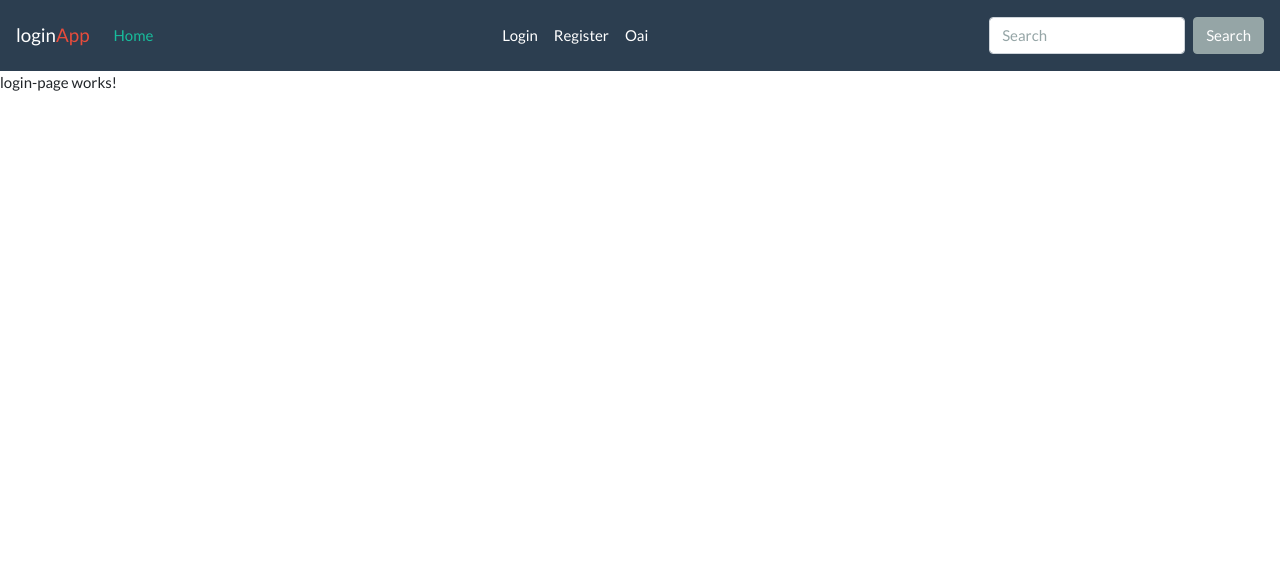
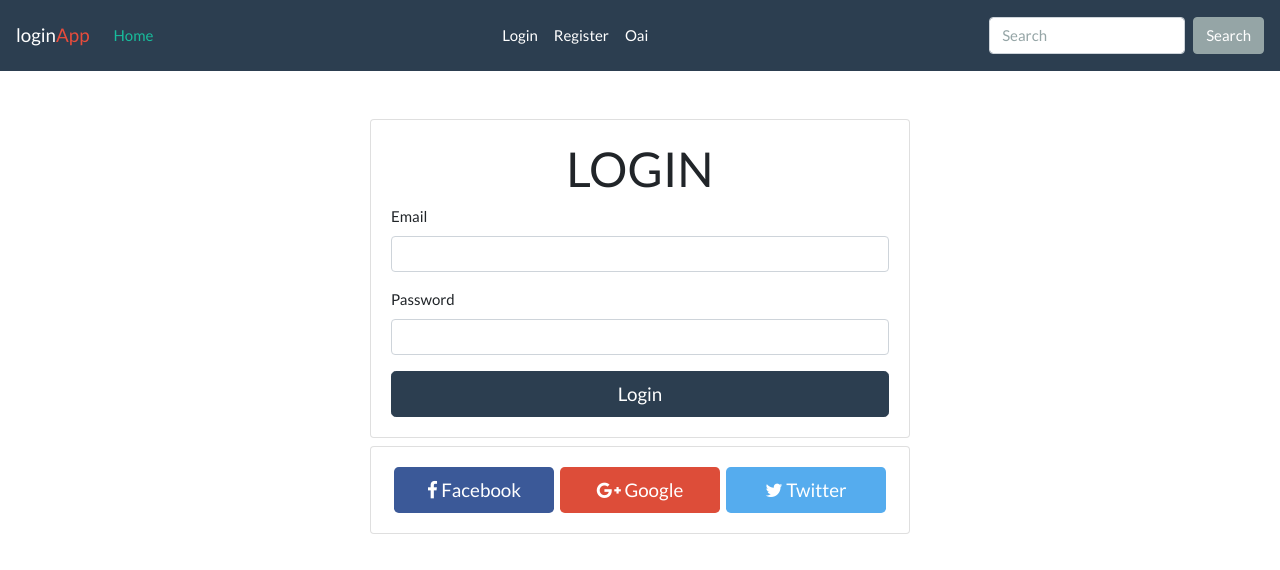
Before and after one commit to nahbiphung/learnAuthFireBase, an Angular app: page /login in a window 1280 px wide. Shown: the top 570 px of the page. Built offline with nearby package versions, Linux system fonts and the light colour scheme.

Commit message:
Make loginPage and registerPage

```diff
--- a/src/app/app.component.html
+++ b/src/app/app.component.html
@@ -1,2 +1,4 @@
 <app-navbar></app-navbar>
-<router-outlet></router-outlet>
+<div class="container">
+    <router-outlet></router-outlet>
+</div>
--- a/src/app/components/home-page/home-page.component.html
+++ b/src/app/components/home-page/home-page.component.html
@@ -1,3 +1,9 @@
-<p>
-  home-page works!
-</p>
+<div class="jumbotron">
+    <h1 class="display-3">Home Page</h1>
+    <p class="lead">This is a simple hero unit, a simple jumbotron-style component for calling extra attention to featured content or information.</p>
+    <hr class="my-4">
+    <p>It uses utility classes for typography and spacing to space content out within the larger container.</p>
+    <p class="lead">
+      <a class="btn btn-primary btn-lg" href="#" role="button">Learn more</a>
+    </p>
+  </div>
--- a/src/app/components/login-page/login-page.component.css
+++ b/src/app/components/login-page/login-page.component.css
@@ -0,0 +1,15 @@
+.btn-facebook, .btn-google, .btn-twitter{
+    width: 32%;
+}
+.btn-facebook{
+    background: #3b5998;
+    color: #fff;
+}
+.btn-google{
+    background: #dd4d39;
+    color: #fff;
+}
+.btn-twitter{
+    background: #55acee;
+    color: #fff;
+}
--- a/src/app/components/login-page/login-page.component.html
+++ b/src/app/components/login-page/login-page.component.html
@@ -1,3 +1,31 @@
-<p>
-  login-page works!
-</p>
+<div class="row">
+  <div class="col-md-6 mx-auto mt-5">
+    <div class="card">
+      <div class="card-body">
+        <h1 class="text-center">LOGIN</h1>
+        <form>
+          <div class="form-group">
+            <label for="email">Email</label>
+            <input type="email" name="email" id="email" class="form-control">
+          </div>
+          <div class="form-group">
+            <label for="password">Password</label>
+            <input type="password" name="password" id="password" class="form-control">
+          </div>
+          <input type="text" value="Login" class="btn btn-primary btn-block btn-lg">
+        </form>
+      </div>
+    </div>
+  </div>
+</div>
+<div class="row">
+  <div class="col-md-6 mx-auto mt-2">
+    <div class="card">
+      <div class="card-body d-flex justify-content-around">
+        <button class="btn btn-lg btn-facebook"><i class="fa fa-facebook"></i> Facebook</button>
+        <button class="btn btn-lg btn-google"><i class="fa fa-google-plus"></i> Google</button>
+        <button class="btn btn-lg btn-twitter"><i class="fa fa-twitter"></i> Twitter</button>
+      </div>
+    </div>
+  </div>
+</div>
--- a/src/app/components/not-found-page/not-found-page.component.html
+++ b/src/app/components/not-found-page/not-found-page.component.html
@@ -1,3 +1,11 @@
-<p>
-  not-found-page works!
-</p>
+<div class="row">
+  <div class="col-md-8 mx-auto text-center">
+    <div class="card">
+      <h1>Opps! </h1>
+      <h2>404 Page Not Found</h2>
+      <div class="card-body">
+        <a href="/" class="btn btn-primary btn-lg"><i class="fa fa-home"></i> Go to HomePage</a>
+      </div>
+    </div>
+  </div>
+</div>
--- a/src/app/components/private-page/private-page.component.html
+++ b/src/app/components/private-page/private-page.component.html
@@ -1,3 +1,9 @@
-<p>
-  private-page works!
-</p>
+<div class="jumbotron">
+    <h1 class="display-3">Private Page</h1>
+    <p class="lead">This is a simple hero unit, a simple jumbotron-style component for calling extra attention to featured content or information.</p>
+    <hr class="my-4">
+    <p>It uses utility classes for typography and spacing to space content out within the larger container.</p>
+    <p class="lead">
+      <a class="btn btn-primary btn-lg" href="#" role="button">Learn more</a>
+    </p>
+  </div>
--- a/src/app/components/register-page/register-page.component.html
+++ b/src/app/components/register-page/register-page.component.html
@@ -1,3 +1,20 @@
-<p>
-  register-page works!
-</p>
+<div class="row">
+    <div class="col-md-6 mx-auto mt-5">
+      <div class="card">
+        <div class="card-body">
+          <h1 class="text-center">REGISTER</h1>
+          <form>
+            <div class="form-group">
+              <label for="email">Email</label>
+              <input type="email" name="email" id="email" class="form-control">
+            </div>
+            <div class="form-group">
+              <label for="password">Password</label>
+              <input type="password" name="password" id="password" class="form-control">
+            </div>
+            <input type="text" value="Login" class="btn btn-primary btn-block btn-lg">
+          </form>
+        </div>
+      </div>
+    </div>
+  </div>
```
